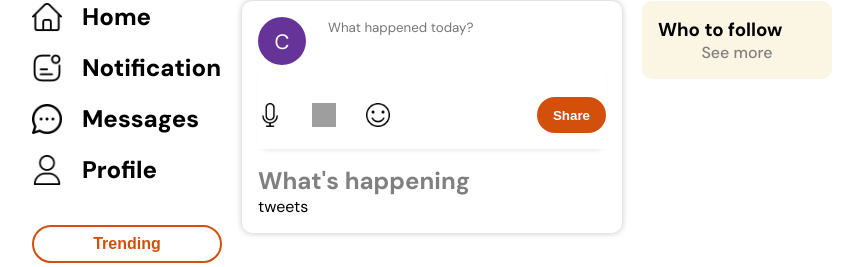
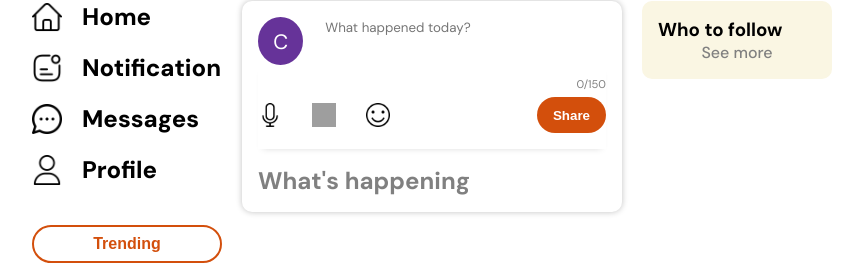
Before and after one commit to GitHubUser101521/Quiz_16_Cherryl, a React (Vite) app: page / in a window 1280 px wide. Shown: the part 116-383 px from the top of the page, without its empty margins (208-1071 px from the left). Built offline with nearby package versions, Linux system fonts and the light colour scheme; grey boxes are pictures that could not be loaded; a web font is replaced by a local one.

Commit message:
feat (basic functionality) : can add tweets, character counter

```diff
--- a/src/CSS/tweet.css
+++ b/src/CSS/tweet.css
@@ -15,6 +15,7 @@
     border: none;
     outline: none;
     resize: none;
+    width: 85%;
 }
 
 #tweet-area {
--- /dev/null
+++ b/src/CharacterCounter.jsx
@@ -0,0 +1,19 @@
+import React from 'react'
+
+function CharacterCounter(value) {
+    const myStyle = {
+        color: 'gray',
+        position: 'absolute',
+        top: '-20px',
+        fontSize: '0.7rem',
+        right: '0',
+      };
+
+  return (
+    <div>
+      <p style={myStyle}>{value.value.length}/150</p>
+    </div>
+  )
+}
+
+export default CharacterCounter
--- a/src/Tweet.jsx
+++ b/src/Tweet.jsx
@@ -1,18 +1,48 @@
-import React from 'react'
+import React, { useState, useEffect } from 'react'
 import UserTweets from './UserTweets.jsx'
-
+import CharacterCounter from './CharacterCounter.jsx'
 import './CSS/tweet.css'
 
 function Tweet() {
+  const [tweetText, setTweetText] = useState('')
+  const [tweetsData, setTweetsData] = useState([]);
+  const [newTweet, setNewTweet]= useState({
+    // account: currentaAccount,
+    tweet: tweetText,
+    likes: 0,
+    comments: 0,
+    shares: 0,
+  });
+
+  const handleChange = (e) => {
+    console.log(tweetText)
+    setTweetText(e.target.value);
+    setNewTweet({
+      // account: currentaAccount,
+      tweet: tweetText,
+      likes: 0,
+      comments: 0,
+      shares: 0,
+    })
+  }
+
+  const handleTweetSubmit = () => {
+    if (tweetText.trim() !== '') { // Check for empty tweets
+      setTweetsData([...tweetsData, { tweet: tweetText, likes: 0, comments: 0, shares: 0 }]);
+      setTweetText('');
+    }
+  };
+
   return (
     <>
       <div id="tweet-area">
         <div className='flex gap-20px'>
           <div id="profile-picture">
             C
+            {/* Slice the first initial of the account */}
           </div>
 
-          <textarea id="tweet-something" placeholder='What happened today?'></textarea>
+          <textarea id="tweet-something" placeholder='What happened today?' value={tweetText} onChange={handleChange}></textarea>
         </div>
 
         <div id="edit-tweet" className='flex align-center justify-between border-bottom'>
@@ -22,12 +52,19 @@ function Tweet() {
             <img src="/public/smile.png" className='icon-24'/>
           </div>
 
-          <button>Share</button>
+          <div style={{position: 'relative',}}>
+            <CharacterCounter value={tweetText}/>
+            <button onClick={handleTweetSubmit}>Share</button>
+          </div>
         </div>
 
         <div id="tweets">
           <h2 className='color-gray'>What's happening</h2>
-          <UserTweets />
+          {tweetsData.map((tweet, index) => (
+            <div className="tweet-box" key={index}>
+              <p>{tweet.tweet}</p>
+            </div>
+          ))}
         </div>
       </div>
     </>
```
